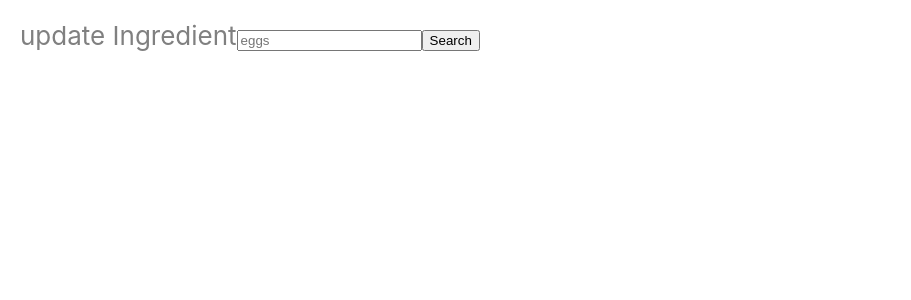
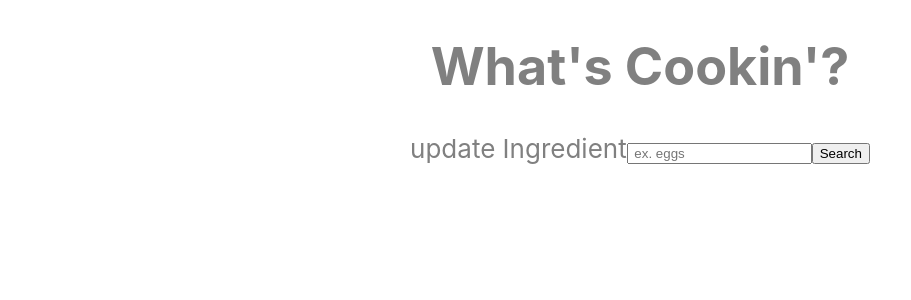
Before and after one commit to ana-vela/recipe-app, a React (Create React App) app: page / in a window 1280 px wide. Shown: the top 300 px of the page, without its empty margins (0-911 px from the left). Built offline with nearby package versions, Linux system fonts and the light colour scheme.

Commit message:
Adjust header

```diff
--- a/src/App.js
+++ b/src/App.js
@@ -25,7 +25,8 @@ function App() {
   return (
     <div className="App">
       <header className="App-header">
-        <div className="Wrapper">
+        <h1>What's Cookin'?</h1>
+
           <div>
             <form className="form" onSubmit={searchIngredients}>
               <label className="label" htmlFor="query">
@@ -35,7 +36,7 @@ function App() {
                 className="input"
                 type="text"
                 name="query"
-                placeholder="eggs"
+                placeholder=" ex. eggs"
                 value={query}
                 onChange={(e) => setQuery(e.target.value)}
               />
@@ -43,15 +44,23 @@ function App() {
                 Search
               </button>
             </form>
+
           </div>
+          </header>
+          <div className="Wrapper">
+
           {ingredients.map((ingredient) => {
             return (
               <div className="Card">
-                <span>{ingredient.recipe.label}</span>
-                <img alt="recipe" src={ingredient.recipe.image} />
-                {ingredient.recipe.ingredientLines.map((step) => (
-                  <p>{step}</p>
-                ))}
+                <div className="recipeTitle">
+                  <span>{ingredient.recipe.label}</span>
+                </div>
+                <img
+                  alt="recipe"
+                  src={ingredient.recipe.image}
+                  style={{ maxWidth: "50px;" }}
+                />
+
                 <p>
                   Source:
                   <a href={ingredient.recipe.url}>{ingredient.recipe.source}</a>
@@ -60,7 +69,7 @@ function App() {
             );
           })}
         </div>
-      </header>
+
     </div>
   );
 }
```
